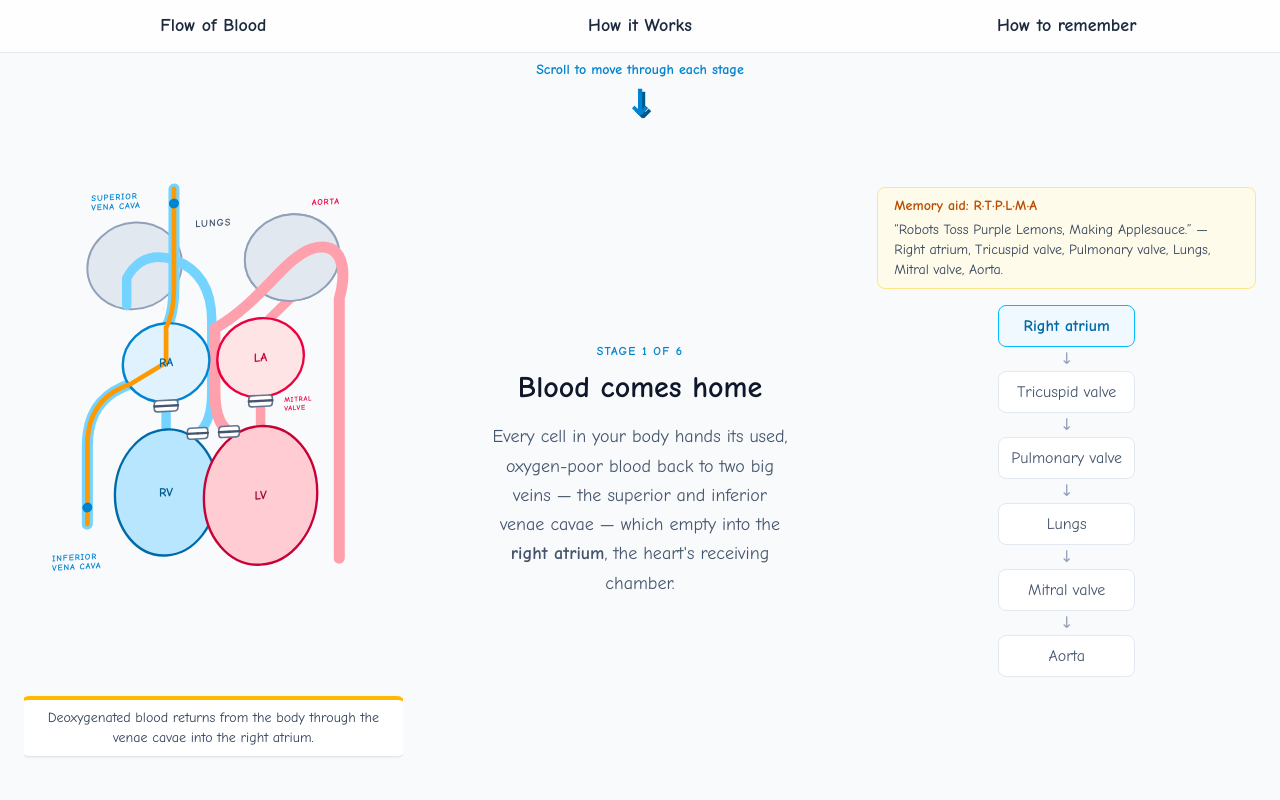
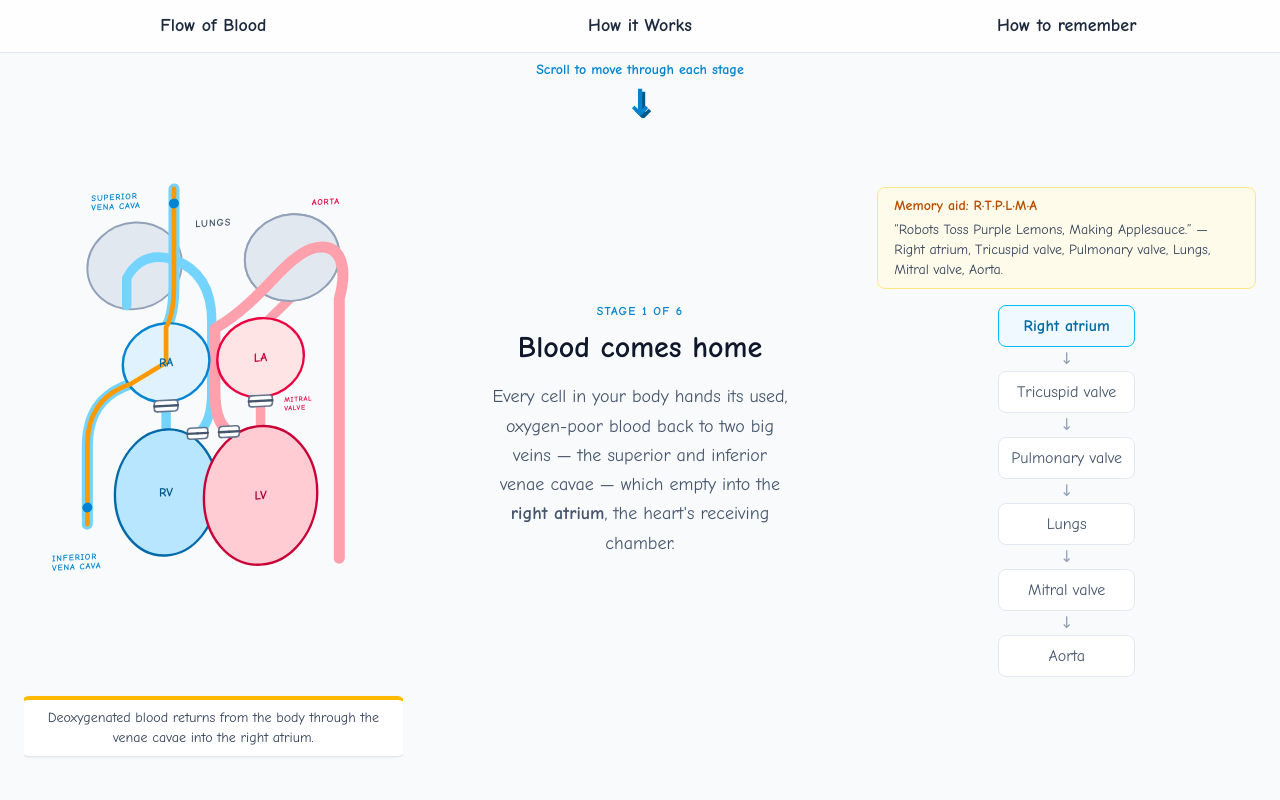
Before and after one commit to comp4020-agentic-coding-studio/comp4020-ass1-p-venkatram, a website built with Vite: page index.html in a window 1280 px wide. Shown: the top 800 px of the page. Built offline with nearby package versions, Linux system fonts and the light colour scheme.

Commit message:
Tighten gap between scroll hint arrow and stage 1
Shrinks the stage-1 wrapper from a full viewport to 90vh so the centered
content sits closer to the arrow while staying equidistant top and bottom.

```diff
--- a/index.html
+++ b/index.html
@@ -212,7 +212,7 @@
       <section aria-labelledby="heading-how-it-works" class="lg:col-start-2">
         <h2 id="heading-how-it-works" class="px-6 pt-8 text-lg font-bold text-slate-800 lg:sr-only">How it Works</h2>
 
-        <div class="flex h-screen flex-col lg:h-[calc(100vh-3rem)]">
+        <div class="flex h-[90vh] flex-col lg:h-[calc(90vh-3rem)]">
           <p class="flex shrink-0 flex-col items-center gap-1 bg-slate-50 px-6 py-3 text-sm font-bold text-sky-600 lg:sticky lg:top-12 lg:z-10">
             <span>Scroll to move through each stage</span>
             <span aria-hidden="true" class="scroll-hint-arrow text-4xl [text-shadow:3px_3px_0_var(--color-sky-800)]">↓</span>
```
